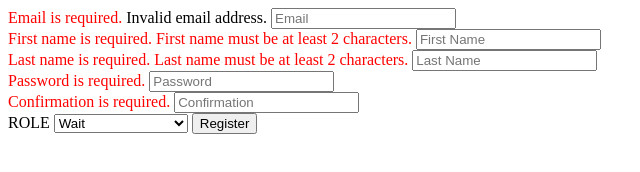
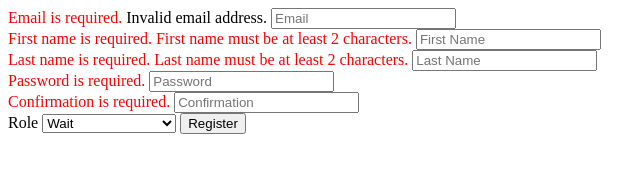
Before and after one commit to anotherjung/restaurant2, a website: page client/partials/register.html in a window 1280 px wide. Shown: the full height of the page, 0-640 px from the left. Drawn offline with Linux system fonts and the light colour scheme.

Commit message:
register.html

```diff
--- a/client/partials/register.html
+++ b/client/partials/register.html
@@ -35,7 +35,7 @@
 
                        <!-- <button type="button" ng-click='staffAdd(userNew)' ng-disabled="registerUser.$invalid">Register</button> -->
 
-                  ROLE
+                  Role
                   <select class="browser-default"  ng-model="userNew.role">
                         <option value="wait">Wait</option>
                         <option value="cook">Cook</option>
```
